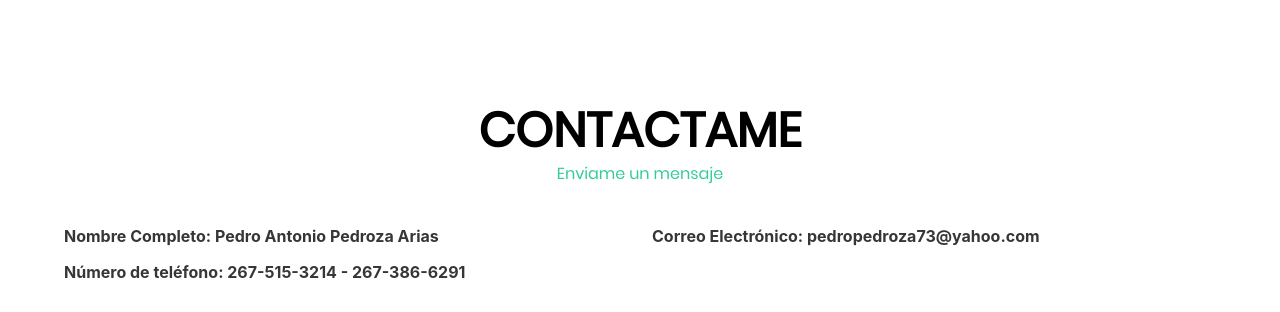
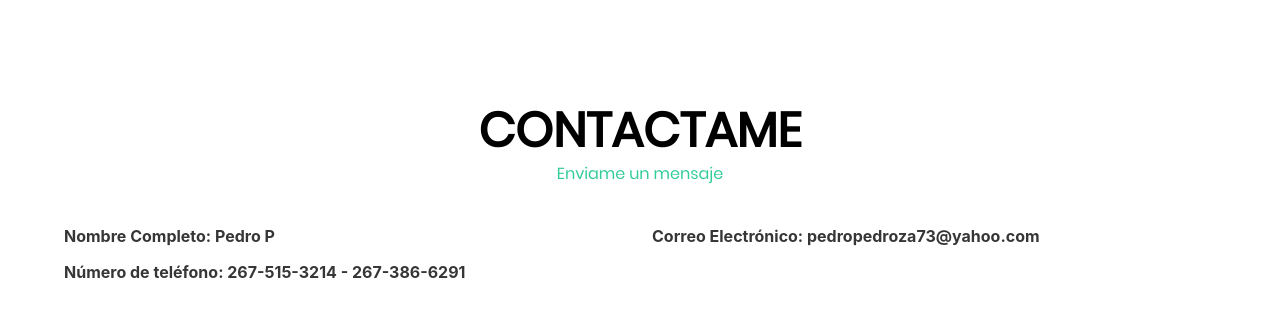
Before and after one commit to jorgesalazar79/jorgesalazar79.github.io, a plain HTML site: page index.html in a window 1280 px wide. Shown: the part 1621-1933 px from the top of the page. Drawn offline with Linux system fonts and the light colour scheme.

Commit message:
change name

```diff
--- a/index.html
+++ b/index.html
@@ -152,7 +152,7 @@
           <div class="columns is-multiline">
             <div class="column is-half">
               <div class="field">
-                <label class="label">Nombre Completo: Pedro Antonio Pedroza Arias</label>
+                <label class="label">Nombre Completo: Pedro P</label>
                 <!-- <div class="control">
                   <input class="is-radiusless is-shadowless input is-medium" type="text" placeholder="Nombre completo">
                 </div> -->
```
